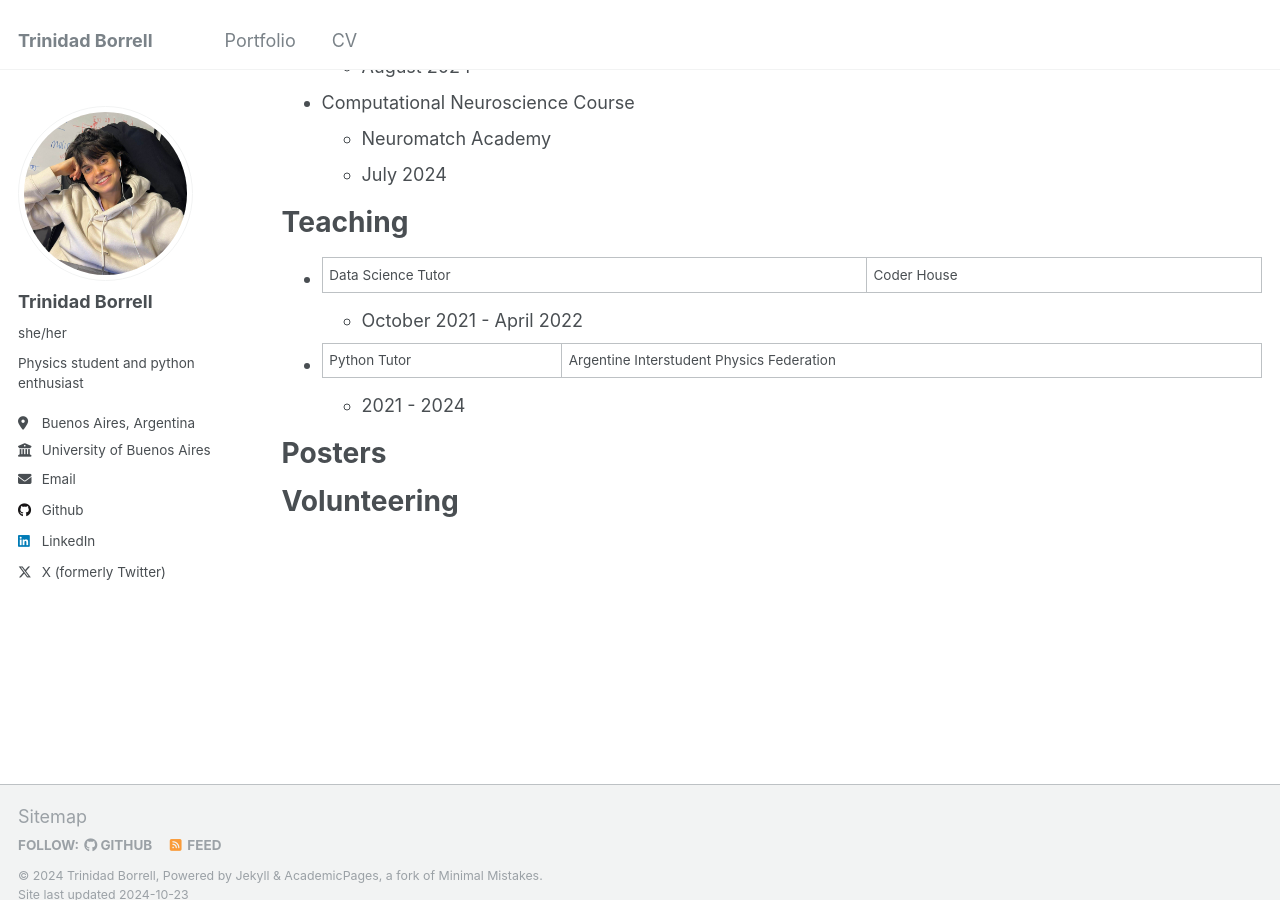
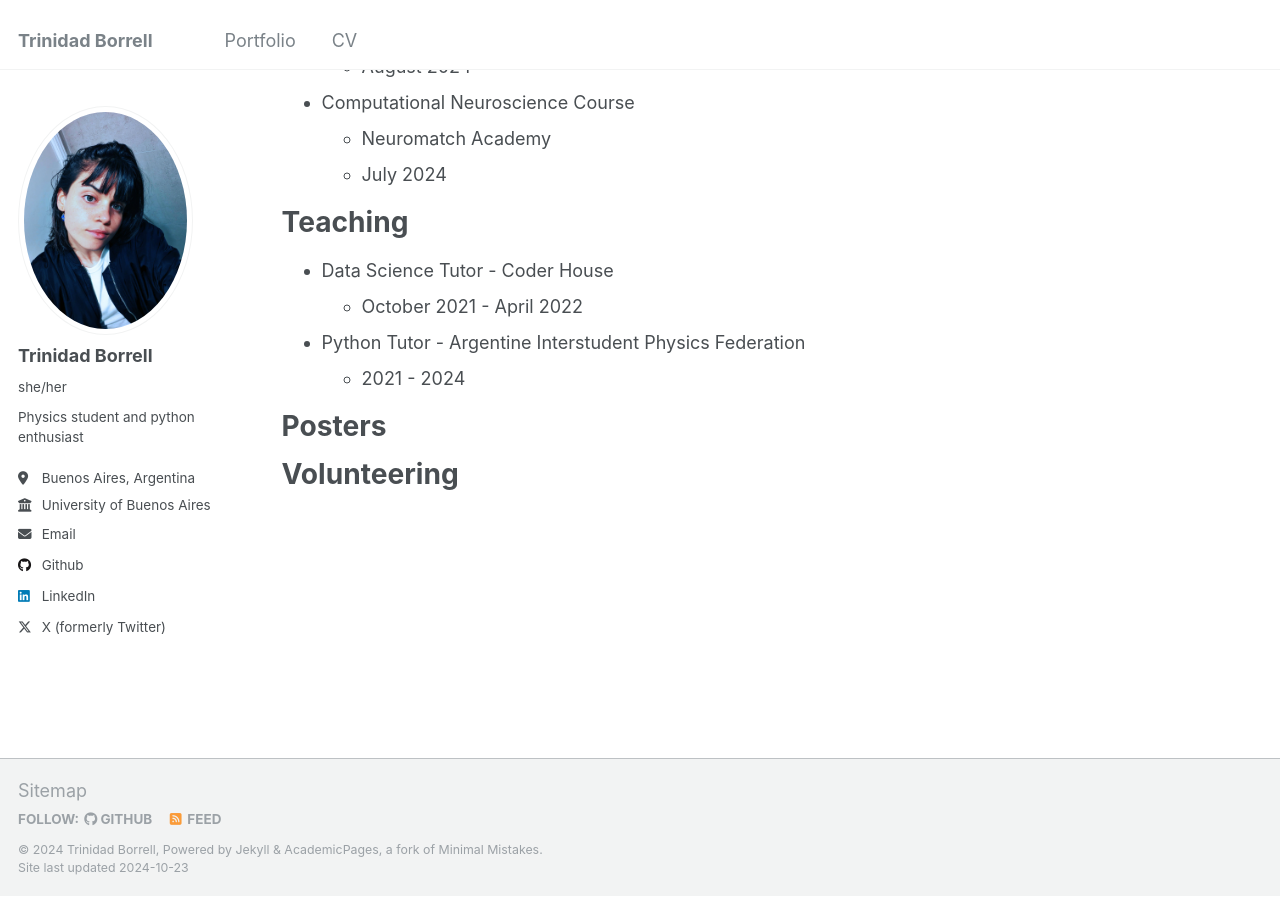
Before and after one commit to trinidadBorrell/trinidadBorrell.github.io, a Jekyll site: the page built from _pages/cv.md, in a window 1280 px wide and 900 px high, scrolled down 665 px. Built offline with Jekyll 4.4.1, drawn with Linux system fonts in a browser that asks for light colours.

```diff
--- a/_config.yml
+++ b/_config.yml
@@ -21,7 +21,7 @@ repository               : "trinidadBorrell/trinidadBorrell.github.io"
 #               Additional customization can be done by editing /_includes/author-profile.html
 author:
   # Biographic information
-  avatar           : "profile.jpg"
+  avatar           : "profile.jpeg"
   name             : "Trinidad Borrell"
   pronouns         : "she/her"
   bio              : "Physics student and python enthusiast"
--- a/_pages/cv.md
+++ b/_pages/cv.md
@@ -37,10 +37,10 @@ Schools and Courses
 
 Teaching
 ======
-* Data Science Tutor | Coder House
+* Data Science Tutor - Coder House
   * October 2021 - April 2022
 
-* Python Tutor | Argentine Interstudent Physics Federation
+* Python Tutor - Argentine Interstudent Physics Federation
   * 2021 - 2024
 
 Posters
```
Also changed, not shown: _portfolio/portfolio-1.md (+4 -4 lines), images/profile.jpeg (added).
